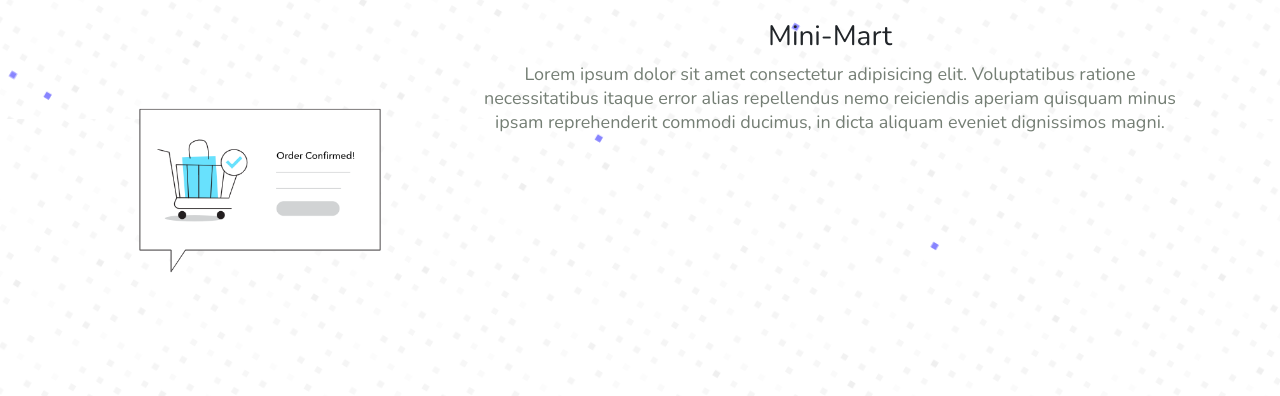
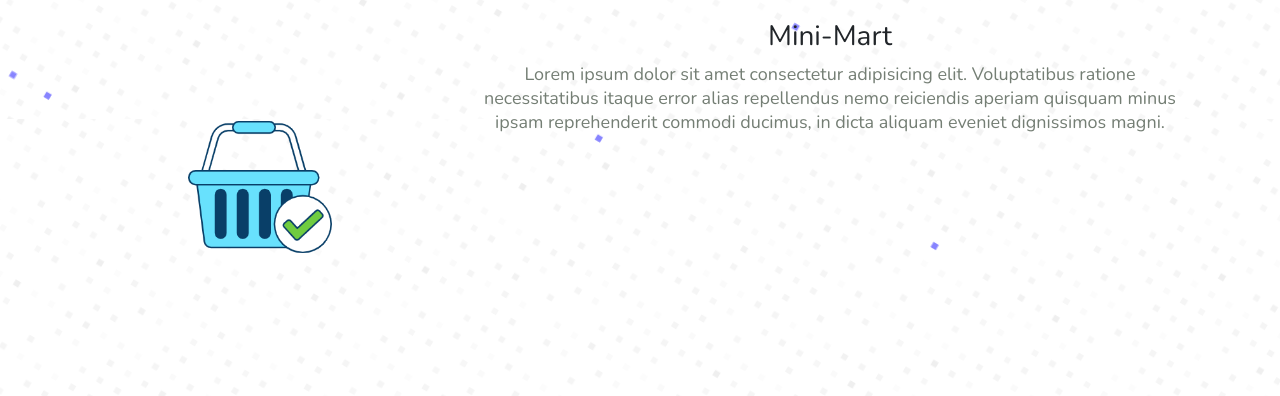
Before and after one commit to kelvin-codes/pharmacy.github.io, a plain HTML site: page index.html in a window 1280 px wide. Shown: the part 1851-2247 px from the top of the page. Drawn offline with nearby package versions, Linux system fonts and the light colour scheme; some packages are replaced by stand-ins of ours.

Commit message:
Update index.html

```diff
--- a/index.html
+++ b/index.html
@@ -187,7 +187,7 @@
         <div class="row">
           <div class="col-md-4 mb-4">
             <div class="bg-image hover-overlay shadow-1-strong rounded ripple service-icon" data-mdb-ripple-color="light">
-              <img src="assets/img/Services/service2.png" class="img-fluid "/>
+              <img src="assets/img/Services/service4.png" class="img-fluid "/>
               <a href="#!">
                 <div class="mask" style="background-color: rgba(251, 251, 251, 0.15);"></div>
               </a>
```
